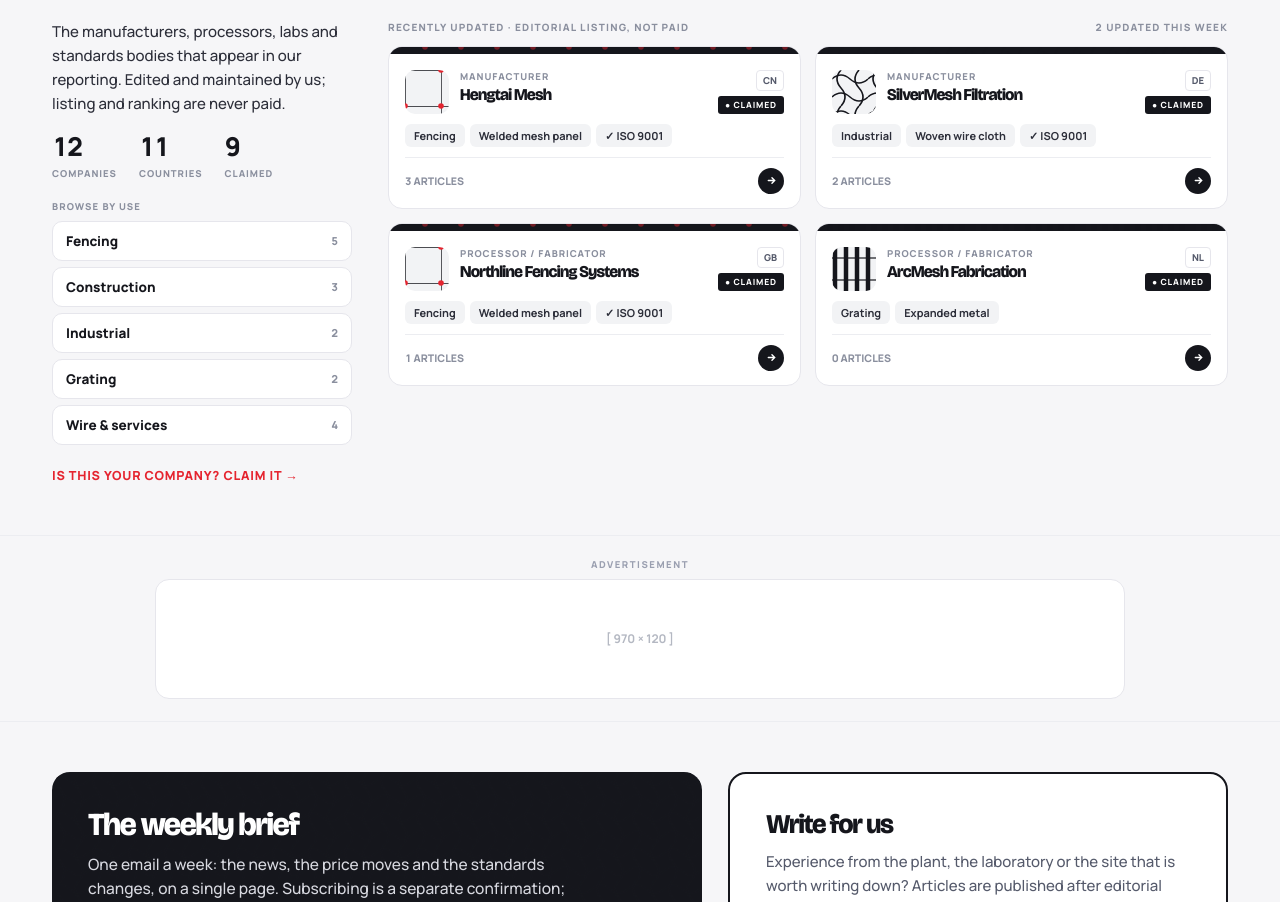
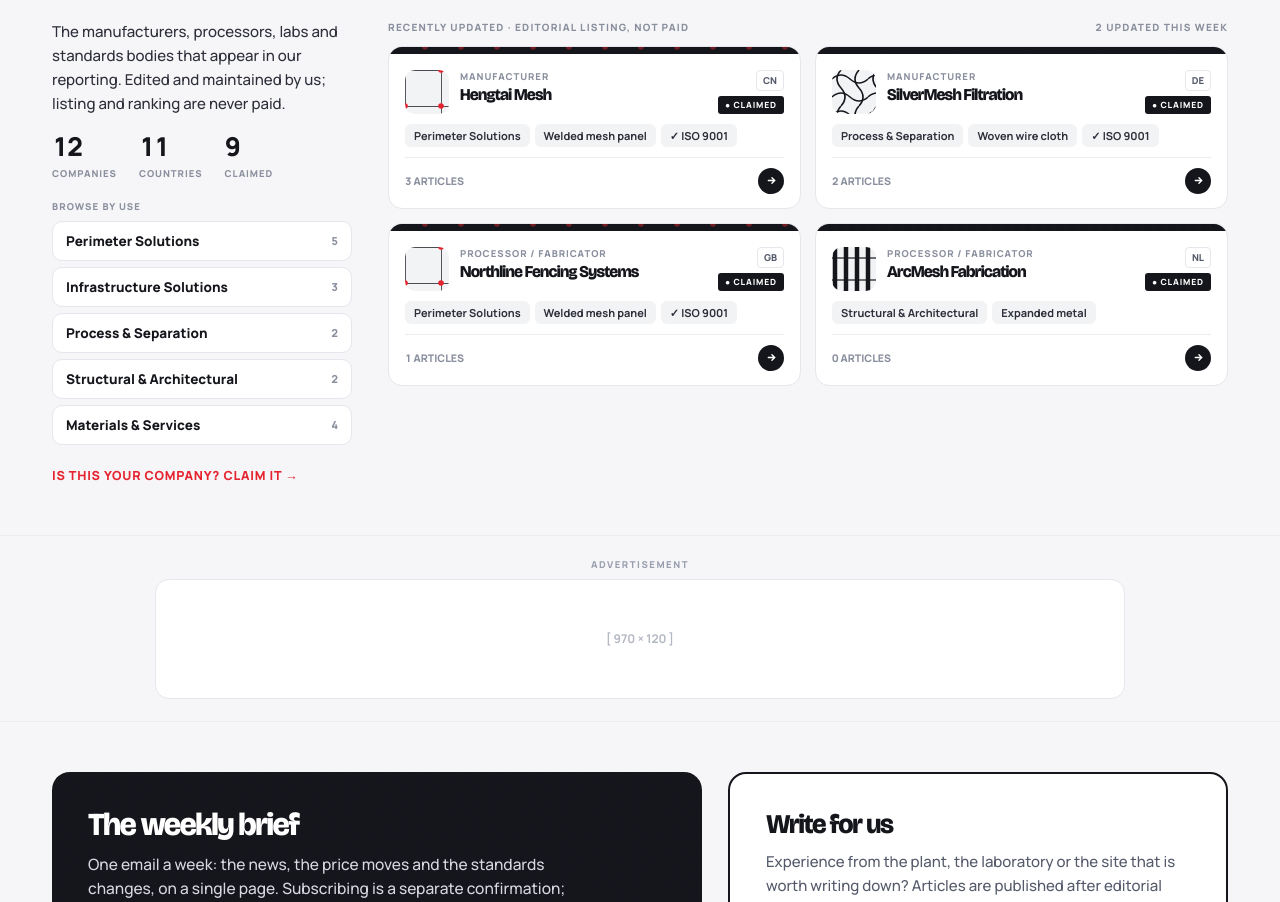
Before and after one commit to Kingcats-Fence-Limited/Wire-Mesh-News, a Next.js app: page / in a window 1280 px wide. Shown: the part 7170-8072 px from the top of the page. Built offline with nearby package versions, Linux system fonts and the light colour scheme.

Commit message:
Directory: solution-level product family names
Co-Authored-By: Claude Fable 5.1 <noreply@anthropic.com>
Claude-Session: https://claude.ai/code/session_01MTjtXuTzWmBk9bE7Y7BS4x

```diff
--- a/src/data/vocab/category.ts
+++ b/src/data/vocab/category.ts
@@ -4,7 +4,7 @@
 
 export type Category = { code: string; labelEn: string; labelZh: string; sort: string };
 
-export const CATEGORY = [{"code":"fencing","labelEn":"Fencing","labelZh":"围栏","sort":"1"},{"code":"reinforcement","labelEn":"Construction","labelZh":"建筑工程","sort":"2"},{"code":"filtration","labelEn":"Industrial","labelZh":"工业用网","sort":"3"},{"code":"access","labelEn":"Grating","labelZh":"格栅","sort":"4"},{"code":"materials_services","labelEn":"Wire & services","labelZh":"线材与服务","sort":"5"}] as const satisfies readonly Category[];
+export const CATEGORY = [{"code":"fencing","labelEn":"Perimeter Solutions","labelZh":"周界解决方案","sort":"1"},{"code":"reinforcement","labelEn":"Infrastructure Solutions","labelZh":"基础设施解决方案","sort":"2"},{"code":"filtration","labelEn":"Process & Separation","labelZh":"工艺与分离","sort":"3"},{"code":"access","labelEn":"Structural & Architectural","labelZh":"结构与建筑","sort":"4"},{"code":"materials_services","labelEn":"Materials & Services","labelZh":"材料与服务","sort":"5"}] as const satisfies readonly Category[];
 
 export type CategoryCode = (typeof CATEGORY)[number]["code"];
 
```
Also changed, not shown: 1 other file (tests, documents, lock files or other folders).
